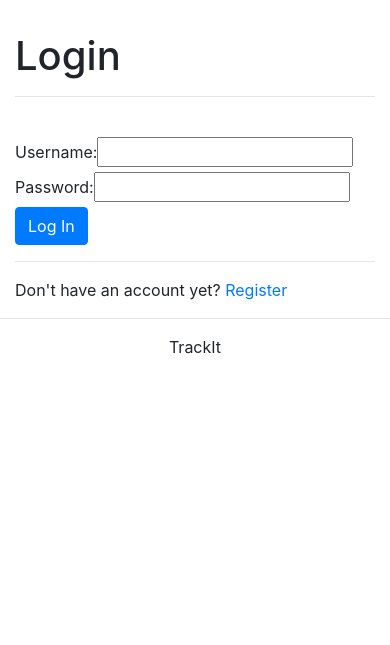
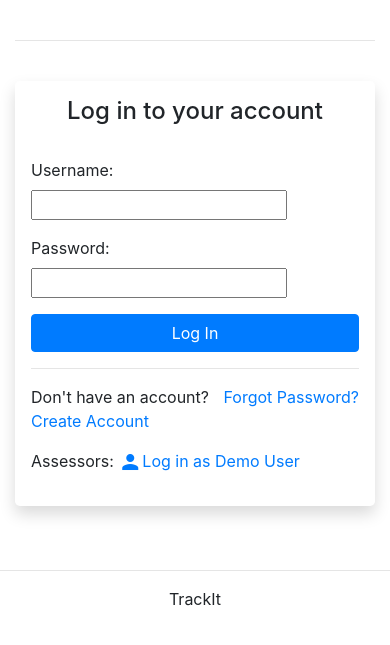
Before and after one commit to tdunn891/trackit-issue-tracker, a Django app: page /accounts/login/ in a window 390 px wide. Shown: the part 56-701 px from the top of the page. Run offline with Django 3.2, Linux system fonts and the light colour scheme; parts of the project's set-up code (start-up, migrations or seed data) failed here and were passed over; some libraries are stand-ins or nearby versions.

Commit message:
Improve styling and responsiveness of login and registration pages

```diff
--- a/accounts/templates/login.html
+++ b/accounts/templates/login.html
@@ -1,25 +1,25 @@
 {% extends 'base.html' %}
-{% load bootstrap_tags %}
-{% block title %}
-Login
-{% endblock %}
-{% block page_heading %}
-<h1>Login</h1>
-{% endblock %}
+{% load crispy_forms_tags %}
+{% block title %}TrackIt | Login{% endblock %}
+{% block container-class %}{% endblock %}
 {% block content %}
+<div class="row">
+   <div class="col">
+      <br>
+      <div class="jumbotron mx-auto shadow p-3 mb-5 bg-white" style="max-width: 500px;">
+         <h4 class="display-6 text-center">Log in to your account</h4>
          <br>
          <form method="POST">
             {% csrf_token %}
-   {{ login_form | as_bootstrap }}
-   <button type="submit" class="btn btn-primary">Log In</button>
+            {{ login_form | crispy }}
+            <button type="submit" class="btn btn-primary" style="width: 100%;"> Log In</button>
          </form>
          <hr>
-<p>Don't have an account yet? <a href="{% url 'registration' %}">Register</a></p>
-{% if messages %}
-<div>
-   {% for message in messages %}
-   {{ message }}
-   {% endfor %}
+         <a href="#" class="float-right">Forgot Password?</a>
+         <p>Don't have an account? <a href="{% url 'registration' %}">Create Account</a></p>
+         <p>Assessors: <a href="#"><i class="material-icons align-middle">person</i>Log in as Demo User</a>
+         </p>
       </div>
-{% endif %}
+   </div>
+</div>
 {% endblock %}
```
Also changed, not shown: accounts/templates/registration.html (+13 -8 lines). Lines whose indentation alone changed are shown as unchanged.
